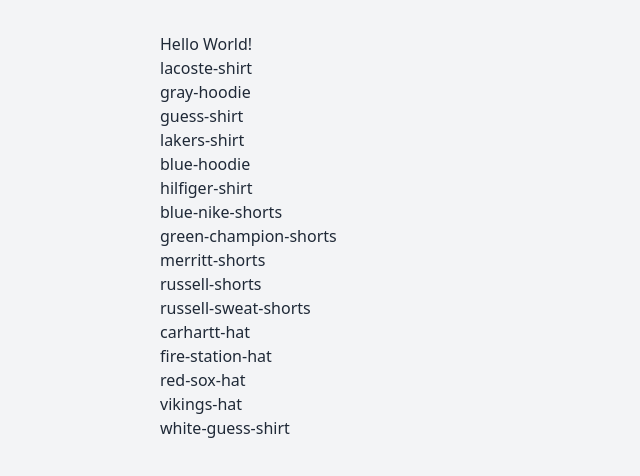
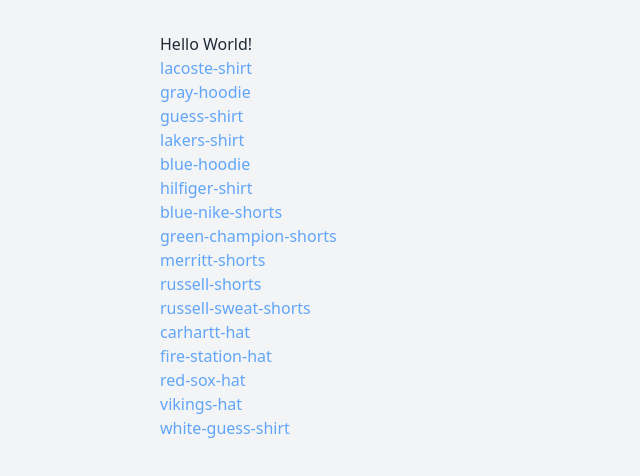
Before and after one commit to jaxonhill/minimalist-ecommerce-store, a Next.js app: page / in a window 1280 px wide. Shown: the top 476 px of the page, without its empty margins (0-640 px from the left). Built offline with nearby package versions, Linux system fonts and the light colour scheme.

Commit message:
Split code into smaller components, add placeholder link styling

```diff
--- /dev/null
+++ b/components/ProductCard.js
@@ -0,0 +1,11 @@
+import Link from "next/link";
+
+export default function ProductCard({ product }) {
+    return (
+        <div key={product.id}>
+            <Link className="text-blue-400 hover:underline" href={`/products/${encodeURIComponent(product.slug)}`}>
+                {product.slug}
+            </Link>
+        </div>
+    )
+}
--- /dev/null
+++ b/components/ProductSection.js
@@ -0,0 +1,9 @@
+import ProductCard from "./ProductCard"
+
+export default function ProductSection({ products }) {
+    return (
+        <div>
+            {products.map(product => <ProductCard key={product.id} product={product} />)}
+        </div>
+    )
+}
--- a/pages/index.js
+++ b/pages/index.js
@@ -1,20 +1,12 @@
-import Link from "next/link";
 import Layout from "@/components/Layout"
+import ProductSection from "@/components/ProductSection";
 import { getAllProducts } from "@/utils/products"
 
 export default function Home({ products }) {
   return (
     <Layout>
       <h1>Hello World!</h1>
-      {products.map((product) => {
-        return (
-          <div key={product.id}>
-            <Link href={`/products/${encodeURIComponent(product.slug)}`}>
-              {product.slug}
-            </Link>
-          </div>
-        );
-      })}
+      <ProductSection products={products} />
     </Layout>
   )
 }
--- a/pages/products/[slug].js
+++ b/pages/products/[slug].js
@@ -1,12 +1,13 @@
 import Link from "next/link";
+import Layout from "@/components/Layout";
 import { getAllProducts, getProductFromSlug } from "@/utils/products"
 
 export default function ProductPage({ product }) {
     return (
-        <div>
+        <Layout>
             <p>{product.slug}</p>
-            <Link href="/">Back to home</Link>
-        </div>
+            <Link className="text-blue-400 hover:underline" href="/">Back to home</Link>
+        </Layout>
     )
 }
 
```
